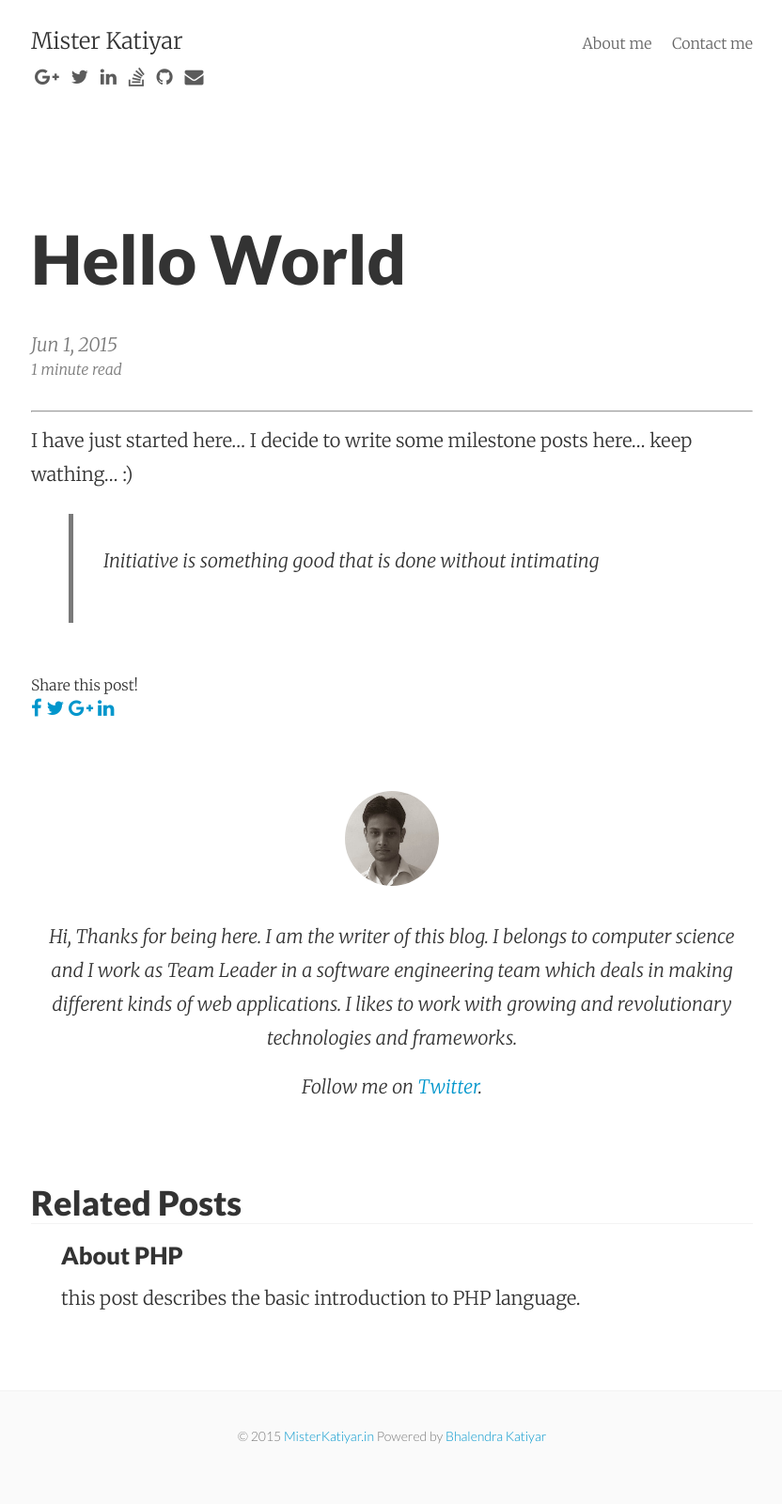
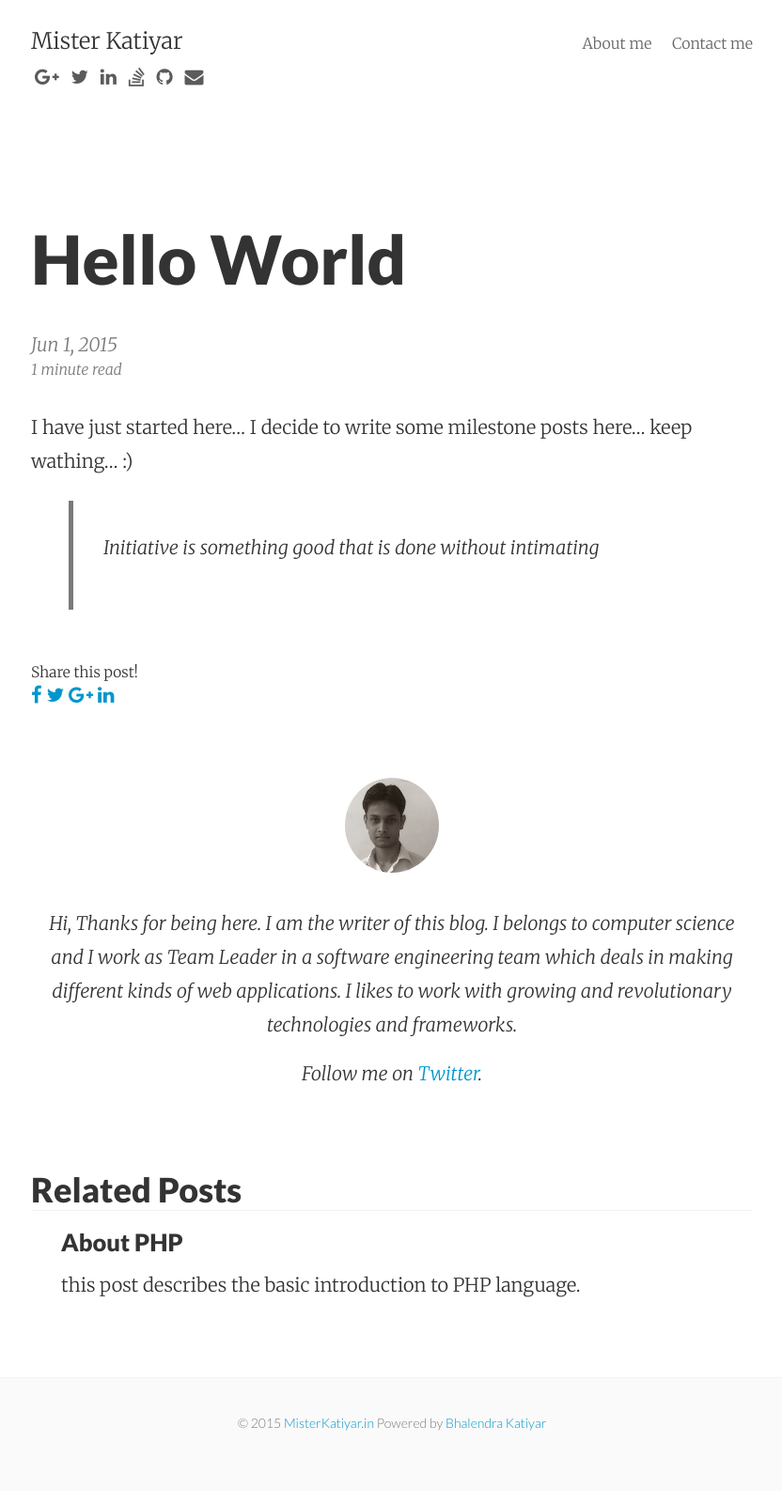
Before and after one commit to wmisterkatiyar/misterkatiyar.github.io, a Jekyll site: the page built from _posts/2015-06-01-hello-world.md, in a window 1280 px wide. Shown: the whole page at 94% size, without its empty margins (223-1055 px from the left). Built offline with Jekyll 4.4.1, drawn with Linux system fonts in a browser that asks for light colours; nearby versions of some CDN libraries; Markdown is read by kramdown in place of the engine named in the settings.

Commit message:
Update post.html

```diff
--- a/_layouts/post.html
+++ b/_layouts/post.html
@@ -17,7 +17,7 @@ layout: default
 </div>
 
 <article class="post-content">
-  {{ page.summary }} <hr>
+  {% if page.summary %} {{ page.summary }} <hr> {% endif %}
   {{ content }}
 </article>
 
```
